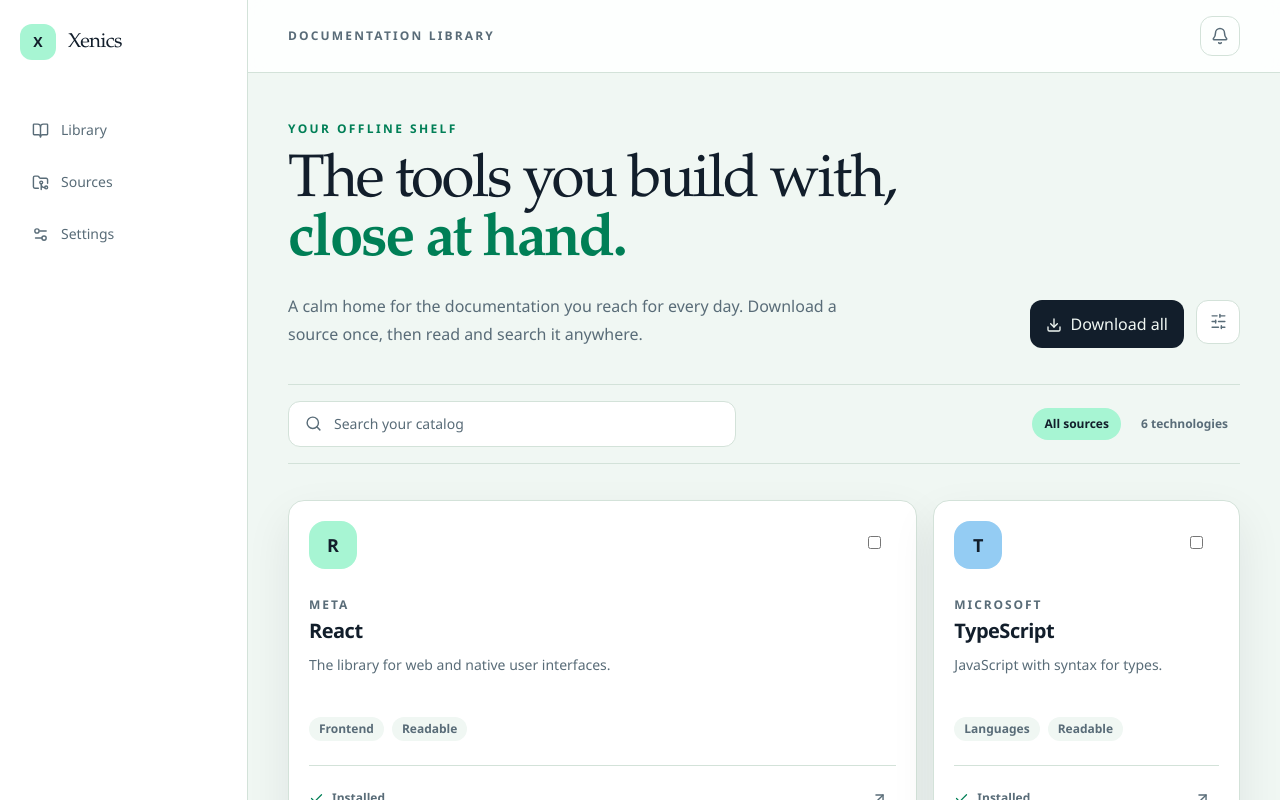
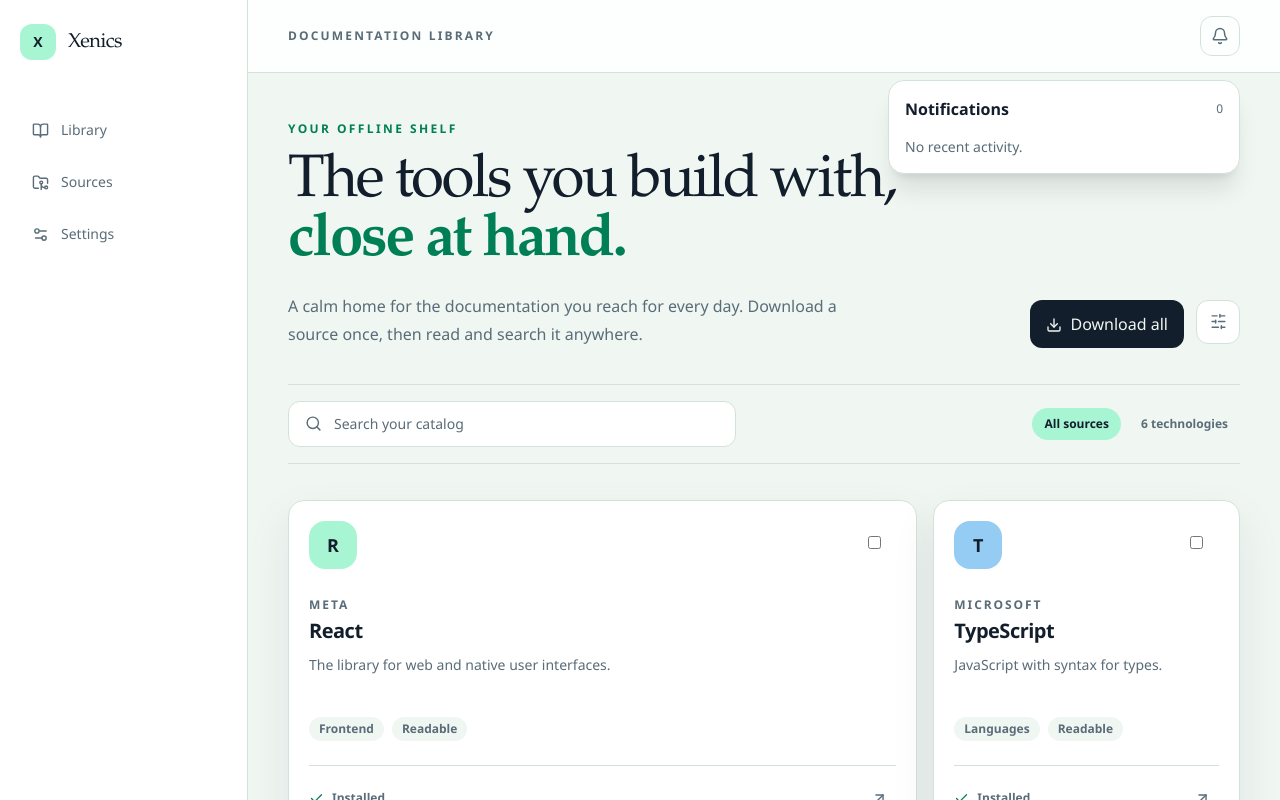
Before and after one commit to denistrator/xenics, a React (Vite) app: page / in a window 1280 px wide. Both pictures are taken after a click on the button 1220 px from the left and 36 px from the top of the page. Shown: the top 800 px of the page. Built offline with nearby package versions, Linux system fonts and the light colour scheme.

Commit message:
feat: add task notification panel

```diff
--- a/src/app/App.tsx
+++ b/src/app/App.tsx
@@ -29,7 +29,7 @@ export function App() {
   }
 
   return (
-    <AppShell activeHash={activeHash}>
+    <AppShell activeHash={activeHash} notifications={tasks}>
       {showSettings ? <SettingsPage /> : <CatalogPage onDownload={downloadRepositories} />}
       {tasks.length > 0 && (
         <div className="mx-auto max-w-[1500px] px-5 pb-8 md:px-10">
--- a/src/components/layout/AppShell.tsx
+++ b/src/components/layout/AppShell.tsx
@@ -3,6 +3,7 @@ import { useEffect, useState, type ReactNode } from 'react'
 import { SearchPalette } from '../../features/search/SearchPalette'
 import { useNativeSearch } from '../../features/search/search-hooks'
 import type { SearchResultModel } from '../../features/search/search-state'
+import type { TaskSnapshot } from '../../features/tasks/task-model'
 
 type NavigationItem = {
   label: string
@@ -45,10 +46,12 @@ type AppShellProps = {
   children: ReactNode
   activeHash?: string
   onSearchSelect?: (result: SearchResultModel) => void
+  notifications?: TaskSnapshot[]
 }
 
-export function AppShell({ children, activeHash = '#catalog', onSearchSelect }: AppShellProps): ReactNode {
+export function AppShell({ children, activeHash = '#catalog', onSearchSelect, notifications = [] }: AppShellProps): ReactNode {
   const [searchOpen, setSearchOpen] = useState(false)
+  const [notificationsOpen, setNotificationsOpen] = useState(false)
   const { query, setQuery, response, isSearching } = useNativeSearch()
 
   useEffect(() => {
@@ -99,10 +102,32 @@ export function AppShell({ children, activeHash = '#catalog', onSearchSelect }:
           </div>
           <button
             aria-label="Open notifications"
+            aria-expanded={notificationsOpen}
+            onClick={() => setNotificationsOpen((open) => !open)}
             className="grid size-10 place-items-center rounded-xl border border-x-line text-x-muted hover:bg-x-paper"
           >
             <Bell aria-hidden="true" size={18} />
           </button>
+          {notificationsOpen && (
+            <section aria-label="Notifications" className="absolute right-5 top-20 z-20 w-[min(22rem,calc(100vw-2.5rem))] rounded-2xl border border-x-line bg-x-panel p-4 shadow-xl md:right-10">
+              <div className="flex items-center justify-between">
+                <h2 className="font-semibold">Notifications</h2>
+                <span className="text-xs text-x-muted">{notifications.length}</span>
+              </div>
+              {notifications.length === 0 ? (
+                <p className="mt-4 text-sm text-x-muted">No recent activity.</p>
+              ) : (
+                <ul className="mt-3 space-y-2">
+                  {notifications.slice(0, 8).map((task) => (
+                    <li key={task.taskId} className="rounded-xl bg-x-paper p-3 text-sm">
+                      <p className="font-medium">{task.phase}</p>
+                      <p className="mt-1 text-xs text-x-muted">{task.state.replace(/([a-z])([A-Z])/g, '$1 $2')}</p>
+                    </li>
+                  ))}
+                </ul>
+              )}
+            </section>
+          )}
         </header>
 
         <div className="mx-auto max-w-[1500px] px-5 py-8 md:px-10 md:py-12">{children}</div>
```
Also changed, not shown: 3 other files (tests, documents, lock files or other folders).
